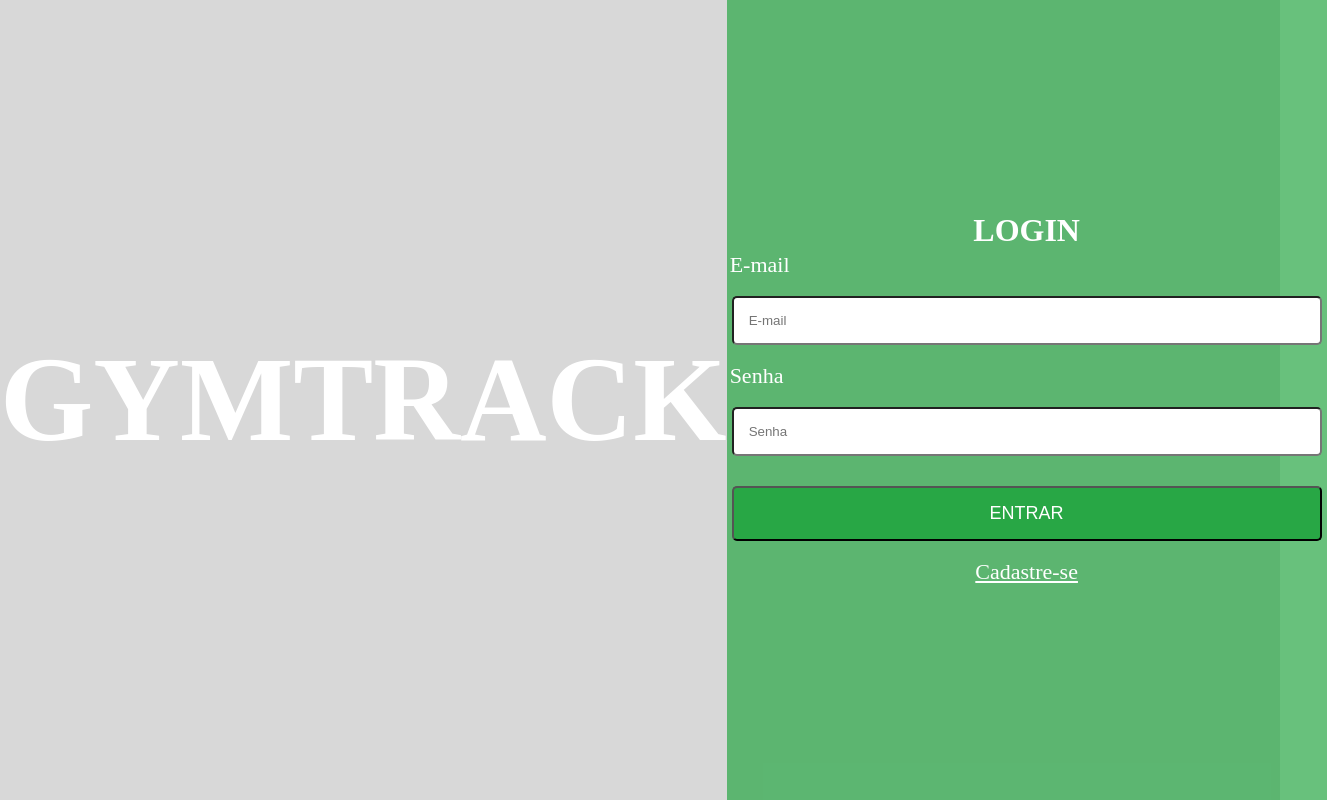
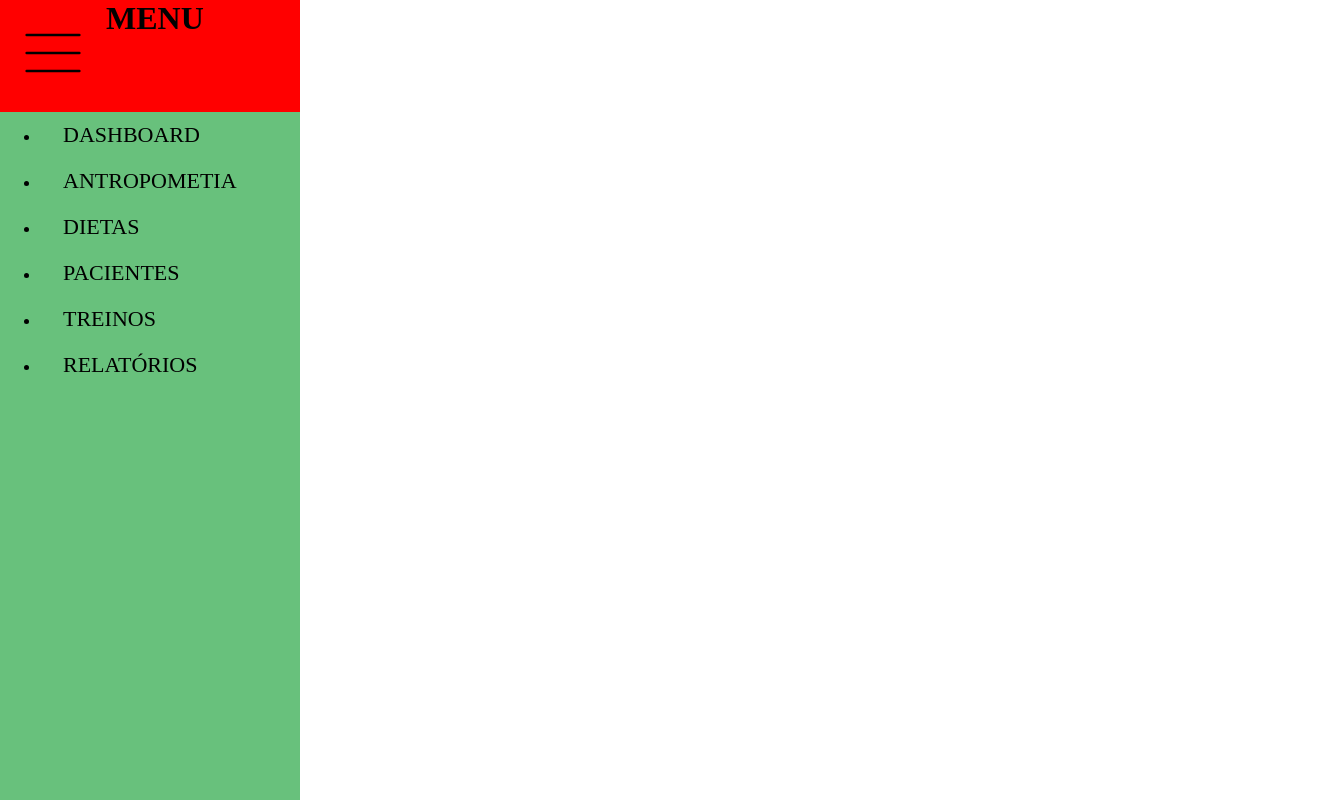
Before and after one commit to eliseu-daniel/frontGymTrack, a React (Vite) app: page / in a window 1280 px wide. Shown: the whole page, 1327 px wide, since content can reach past the window. Built offline with nearby package versions, Linux system fonts and the light colour scheme.

Commit message:
init sidebar menu

```diff
--- a/src/App.jsx
+++ b/src/App.jsx
@@ -1,12 +1,14 @@
 import { useState } from 'react'
 import { LoginForm } from './components/LoginForm'
 import './App.css'
+import { Menu } from './components/Menu'
 
 function App() {
 
 return(
   <>
-    <LoginForm />
+    {/* <LoginForm /> */}
+    <Menu/>
   </>
 )
 
--- /dev/null
+++ b/src/components/Menu.css
@@ -0,0 +1,33 @@
+*{
+    margin: 0;
+}
+
+.menu{
+    background-color: #28a745b3;
+    width: 300px;
+    height: 100vh;
+}
+
+.buttonSidebar{
+    display: flex;
+    background-color: red;
+}
+
+img{
+    color:#FFFF;
+    width: 60px;
+    margin: 10px;
+}
+
+.nav{
+    display: flex;
+    flex-direction: column ;
+    justify-content: center;
+    align-items: stretch;
+}
+
+a, li{
+    text-decoration: none;
+    color: black;
+    padding: 10px;
+}
--- /dev/null
+++ b/src/components/Menu.jsx
@@ -0,0 +1,37 @@
+import React from "react";
+import './Menu.css'
+
+export function Menu() {
+   return(
+        <div className="menu">
+            <div className="buttonSidebar">
+                <a className="iconSidebar" href="sidebar">
+                    <img src="././public/icon/menu-bar.svg" alt="menu bar" />
+                </a>
+                <h1>MENU</h1>
+            </div>
+            <div className="nav">
+                <ul>
+                    <li>
+                        <a href="#dashboard">DASHBOARD</a>
+                    </li>
+                    <li>
+                        <a href="#antropometria">ANTROPOMETIA</a>
+                    </li>
+                    <li>
+                        <a href="#dieta">DIETAS</a>
+                    </li>
+                    <li>
+                        <a href="#paciente">PACIENTES</a>
+                    </li>
+                    <li>
+                        <a href="#treino">TREINOS</a>
+                    </li>
+                    <li>
+                        <a href="#relatorio">RELATÓRIOS</a>
+                    </li>
+                </ul>
+            </div>
+        </div>
+    )
+}
```
Also changed, not shown: public/icon/menu-bar.png (added), public/icon/menu-bar.svg (added).
